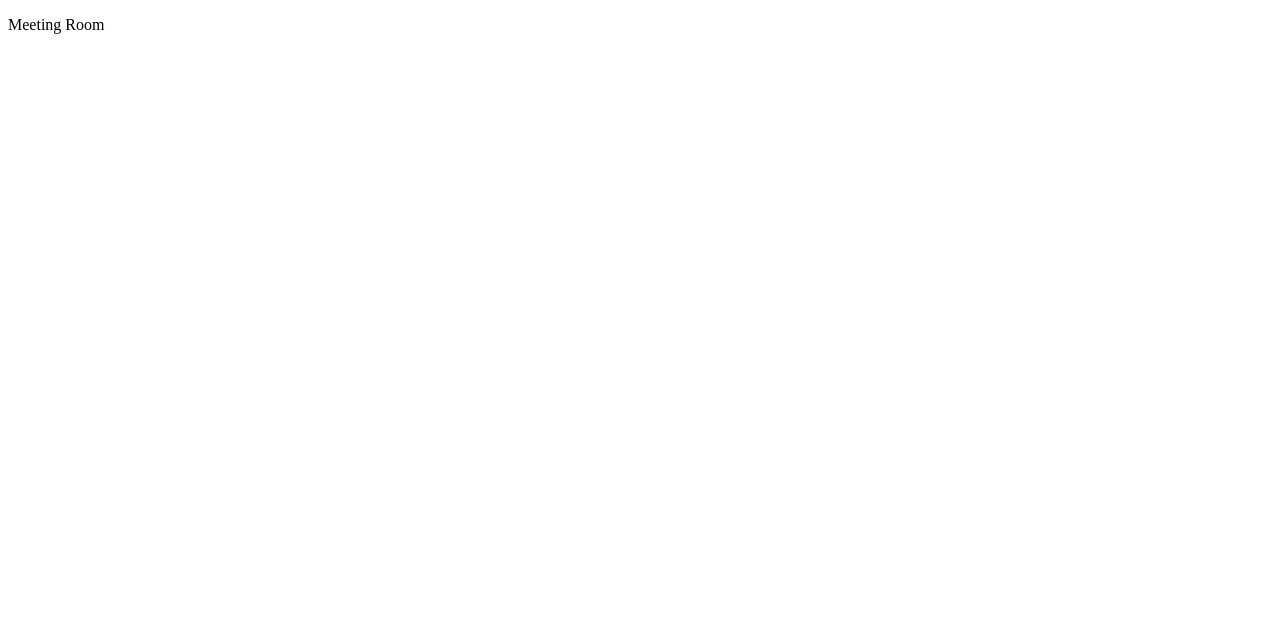
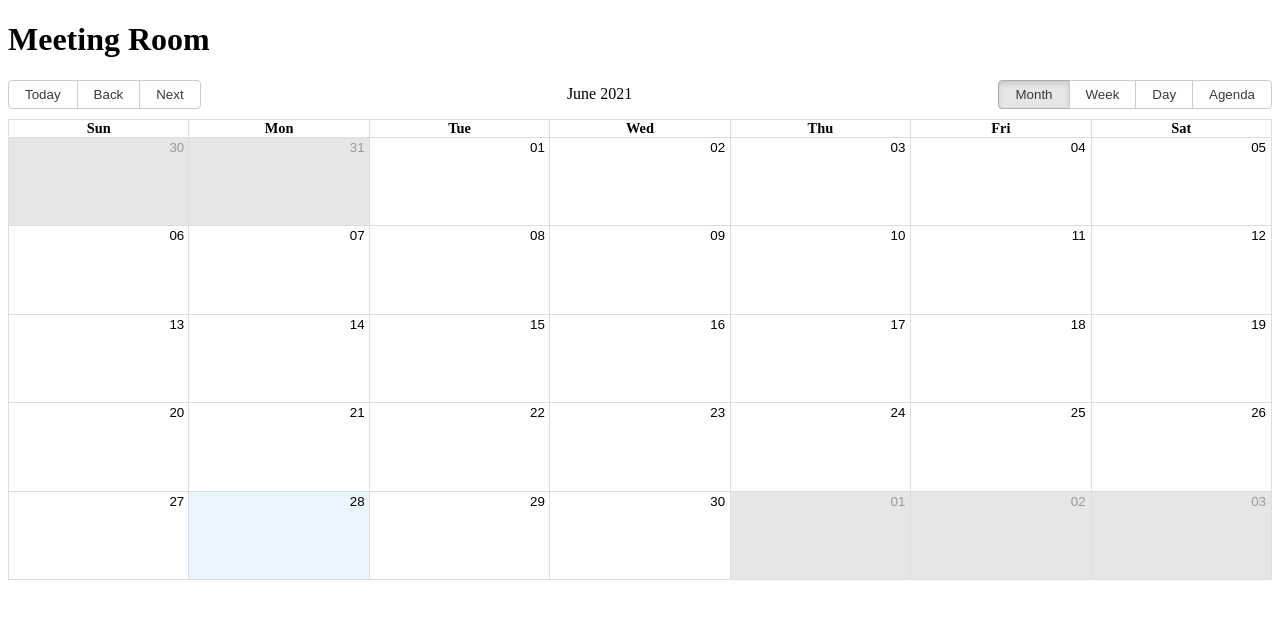
Before and after one commit to Lucaisok/meeting-room, a React (Create React App) app: page / in a window 1280 px wide. Shown: the top 618 px of the page. Built offline with nearby package versions, Linux system fonts and the light colour scheme.

Commit message:
calendar

```diff
--- a/package.json
+++ b/package.json
@@ -6,7 +6,10 @@
     "@testing-library/jest-dom": "^5.14.1",
     "@testing-library/react": "^11.2.7",
     "@testing-library/user-event": "^12.8.3",
+    "axios": "^0.21.1",
+    "moment": "^2.29.1",
     "react": "^17.0.2",
+    "react-big-calendar": "^0.33.5",
     "react-dom": "^17.0.2",
     "react-scripts": "4.0.3",
     "web-vitals": "^1.1.2"
--- a/public/index.html
+++ b/public/index.html
@@ -8,7 +8,7 @@
       name="description"
       content="Web site created using create-react-app"
     />
-    <title>React App</title>
+    <title>Meeting Room Occupancy</title>
   </head>
   <body>
     <noscript>You need to enable JavaScript to run this app.</noscript>
--- a/src/App.js
+++ b/src/App.js
@@ -1,13 +1,25 @@
 import './App.css';
+import { Calendar, momentLocalizer } from "react-big-calendar";
+import moment from "moment";
+import "react-big-calendar/lib/css/react-big-calendar.css";
+
+
+moment.locale("de");
+const localizer = momentLocalizer(moment);
+
+const myEventsList = [] //empty object for now
 
 function App() {
   return (
-    <div className="App">
-      <header className="App-header">
-        <p>
-          Meeting Room
-        </p>
-      </header>
+    <div>
+      <h1>Meeting Room</h1>
+      <Calendar
+        localizer={localizer}
+        events={myEventsList}
+        startAccessor="start"
+        endAccessor="end"
+        style={{ height: 500 }}
+      />
     </div>
   );
 }
```
Also changed, not shown: 1 other file (tests, documents, lock files or other folders).
